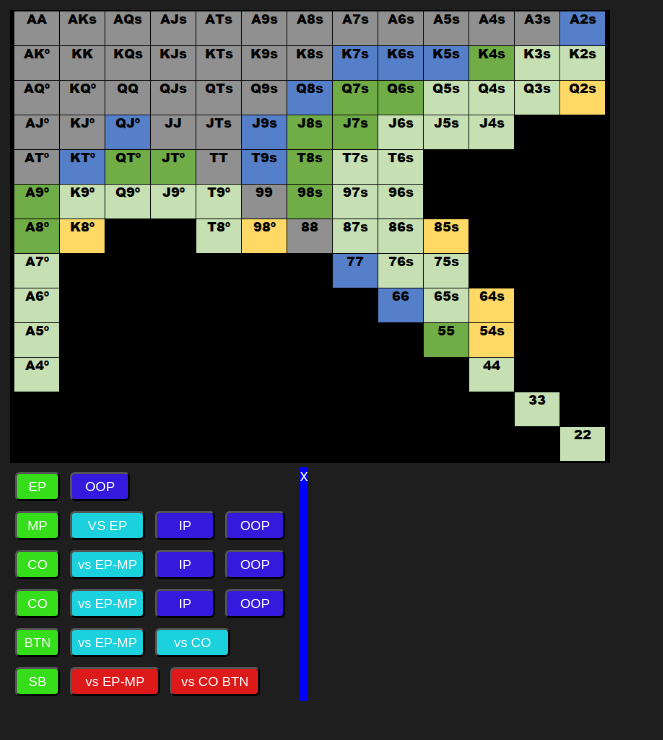
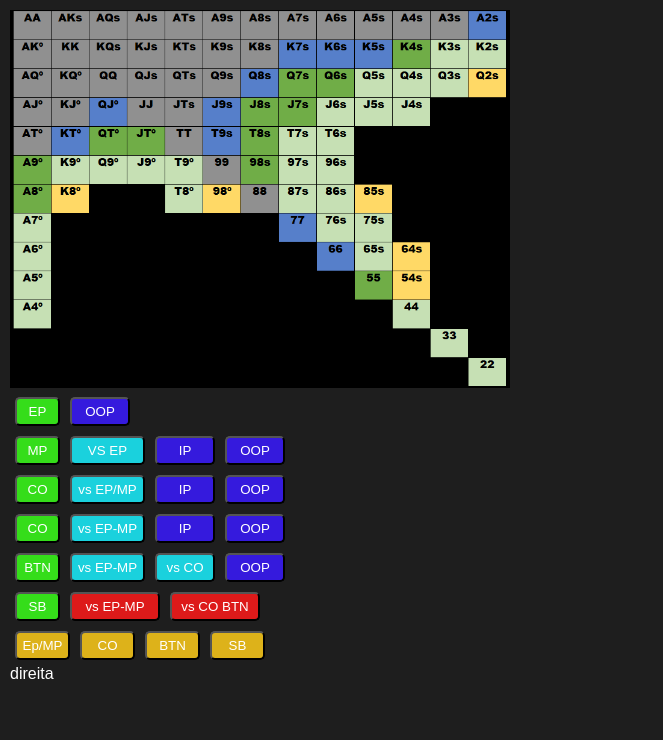
Before and after one commit to hugorafaelll/rangecash, a React (Create React App) app: page / in a window 1280 px wide. Shown: the top 740 px of the page, without its empty margins (0-663 px from the left). Built offline with nearby package versions, Linux system fonts and the light colour scheme.

Commit message:
primeiro do dia

```diff
--- a/src/components/Range.js
+++ b/src/components/Range.js
@@ -16,11 +16,9 @@ function Range() {
   return (
     <div className="container">
       <div className="imagen">
-        <img src={background} alt="range inicial" width="600" />
+        <img src={background} alt="range inicial" width="500" heigth="450" />
       </div>
-      <div>
-        <h3>{titulo} </h3>
-      </div>
+      <div></div>
       <div className="geral">
         <div className="esquerda">
           <div>
@@ -45,7 +43,7 @@ function Range() {
           </div>
           <div>
             <button className="open">CO</button>
-            <button className="flat">vs EP-MP</button>
+            <button className="flat">vs EP/MP</button>
             <button className="oop">IP</button>
             <button className="oop">OOP</button>
           </div>
@@ -58,15 +56,24 @@ function Range() {
           <div>
             <button className="open">BTN</button>
             <button className="flat">vs EP-MP</button>
-            <button className="flat">vs CO</button>
+            <button className="flat" id="co">
+              vs CO
+            </button>
+            <button className="oop">OOP</button>
           </div>
           <div>
             <button className="open">SB</button>
             <button className="raise">vs EP-MP</button>
             <button className="raise">vs CO BTN</button>
           </div>
+          <div>
+            <button className="call">Ep/MP</button>
+            <button className="call">CO</button>
+            <button className="call">BTN</button>
+            <button className="call">SB</button>
+          </div>
+          <div> direita</div>
         </div>
-        <div className="direita">x</div>
       </div>
     </div>
   );
--- a/src/components/range.scss
+++ b/src/components/range.scss
@@ -16,19 +16,13 @@ body {
 
 
 .container {
-    width: 600px;
+    width: 500px;
     margin-top: 10px;
     margin-left: 10px;
     background-color:black;
 }
 
 
-
-h3{
-   margin-left: auto;
-    margin-right: auto;
-    width: 10em;
-}
 
 .geral{
     display: flex;
@@ -64,16 +58,18 @@ h3{
         .raise {
         background-color:#DD1A1A;
         width: 90px;
-
-}
+    }
+    .call{
+        background-color:#DDB21A ;
+        width: 55px;
+    }
+    #co{
+        width: 60px;
+    }
 
 
 
     }
-    .direita{
-        text-align:center;
-        background-color: blue;
-        margin-left: 10px;
-    }
+
 
 }
```
